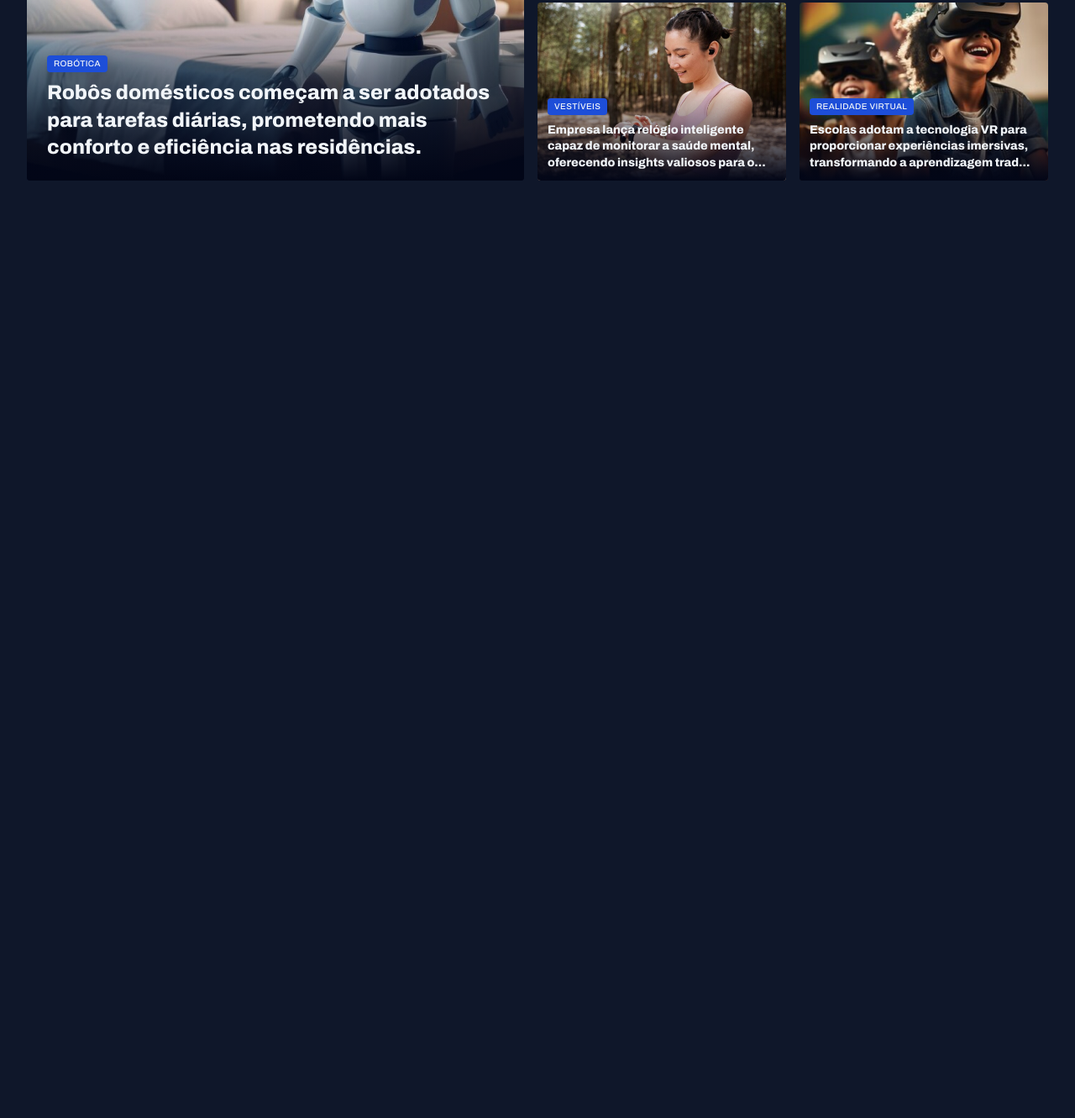
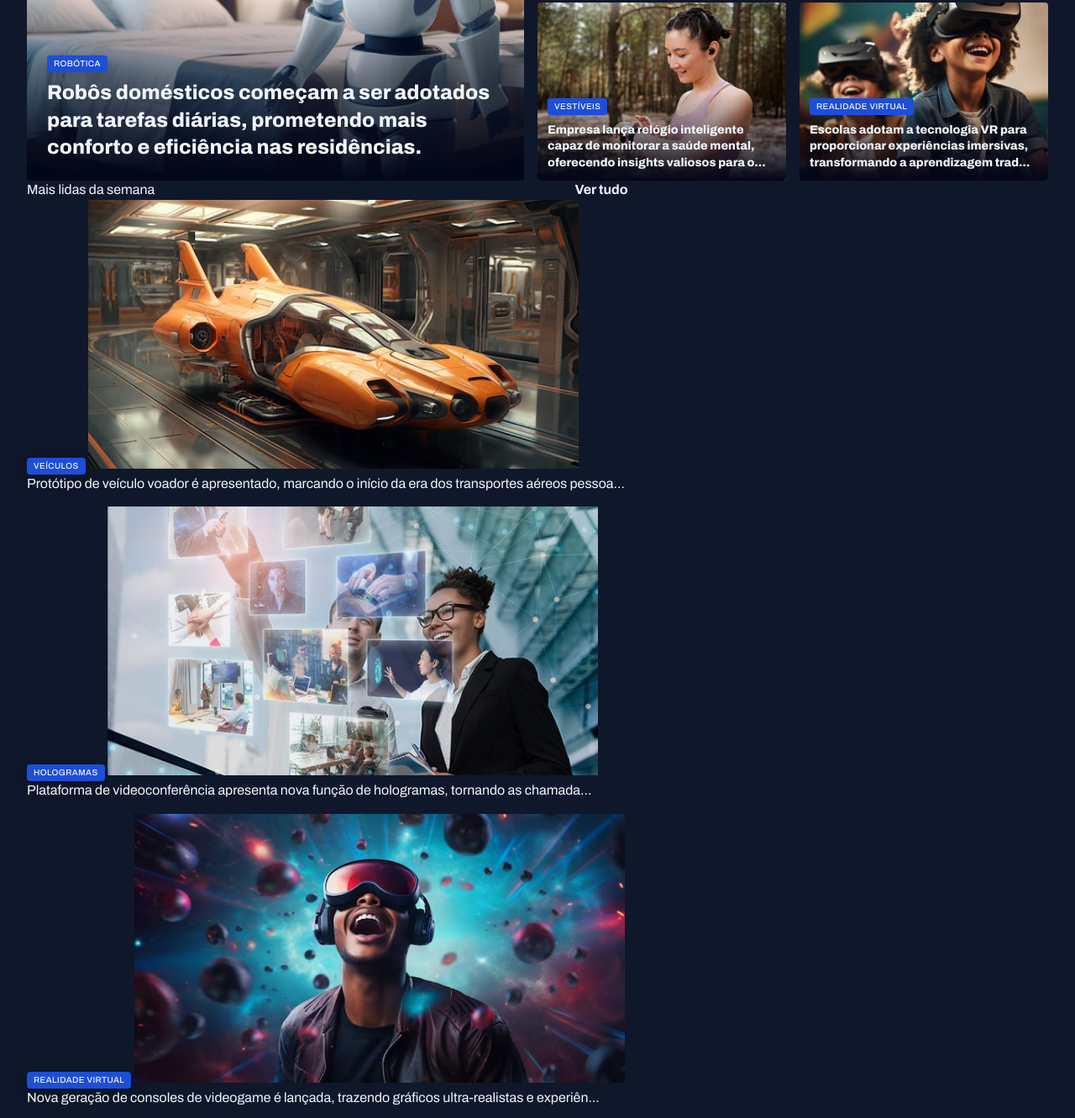
Before and after one commit to ArkaNiightt/Projeto_Portal_Noticias, a plain HTML site: page index.html in a window 1280 px wide. Shown: the part 389-1720 px from the top of the page at 84% size. Before the commit the page ends 800 px from the top, so only its background shows below. Drawn offline with Linux system fonts and the light colour scheme.

Commit message:
sessao mais lida da semana

```diff
--- a/index.html
+++ b/index.html
@@ -106,6 +106,50 @@
                     </figure>
                 </div>
             </section>
+
+            <section id="weekly">
+                <header class="grid grid-flow-col">
+                    <h3>Mais lidas da semana</h3>
+                    <a href="#" class="grid grid-flow-col">
+                        <strong>Ver tudo</strong>
+                        <span></span>
+                    </a>
+                </header>
+                <div class="grid gap-16">
+                    <figure>
+                        <span class="content-tag">veículos</span>
+                        <img src="assets/img/Image 06.png" alt>
+                        <p>
+                            Protótipo de veículo voador é apresentado, marcando
+                            o início da era dos transportes aéreos pessoa...
+                        </p>
+                    </figure>
+                    <figure>
+                        <span class="content-tag">hologramas</span>
+                        <img src="assets/img/Image 07.png" alt>
+                        <p>
+                            Plataforma de videoconferência apresenta nova função
+                            de hologramas, tornando as chamada...
+                        </p>
+                    </figure>
+                    <figure>
+                        <span class="content-tag">realidade virtual</span>
+                        <img src="assets/img/Image 08.png" alt>
+                        <p>
+                            Nova geração de consoles de videogame é lançada,
+                            trazendo gráficos ultra-realistas e experiên...
+                        </p>
+                    </figure>
+                    <figure>
+                        <span class="content-tag">internet</span>
+                        <img src="assets/img/Image 09.png" alt>
+                        <p>
+                            Projeto busca oferecer internet de alta velocidade
+                            em áreas remotas através de satélites.
+                        </p>
+                    </figure>
+                </div>
+            </section>
         </main>
     </body>
 </html>
```
